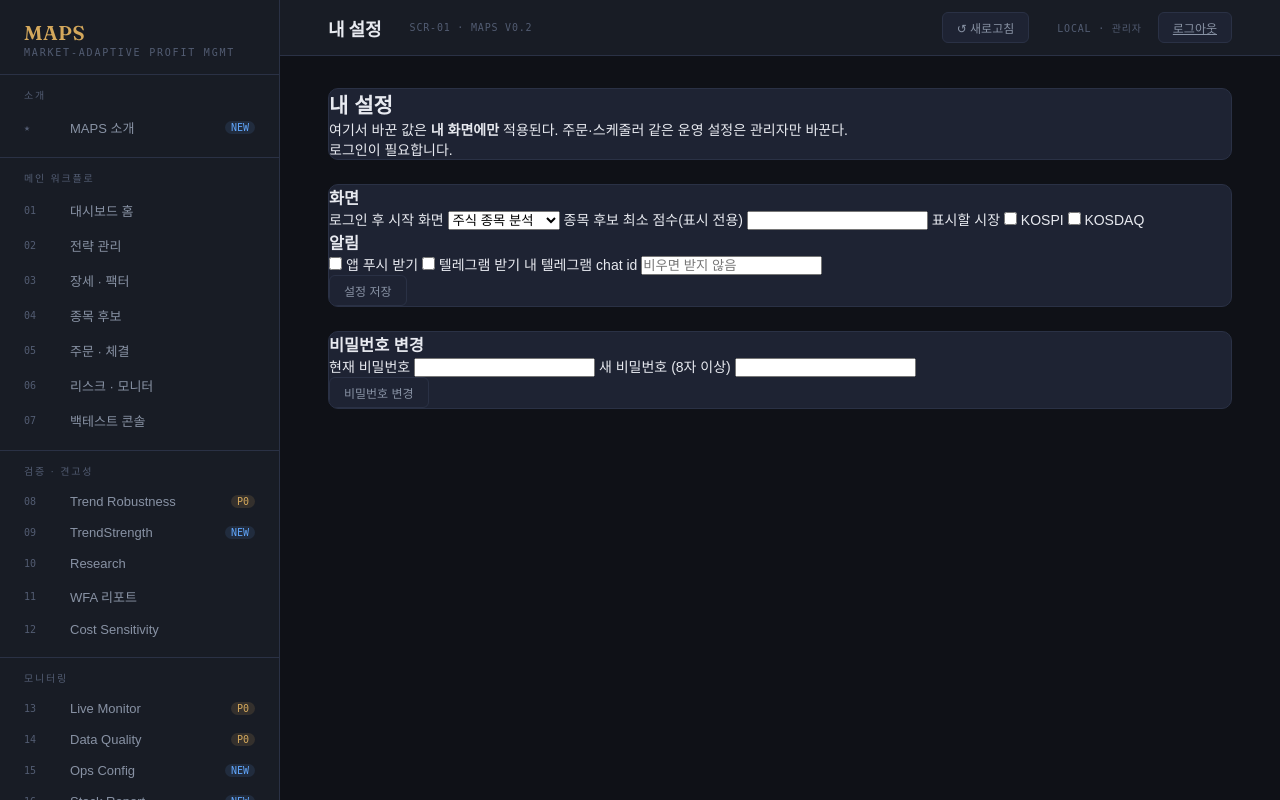
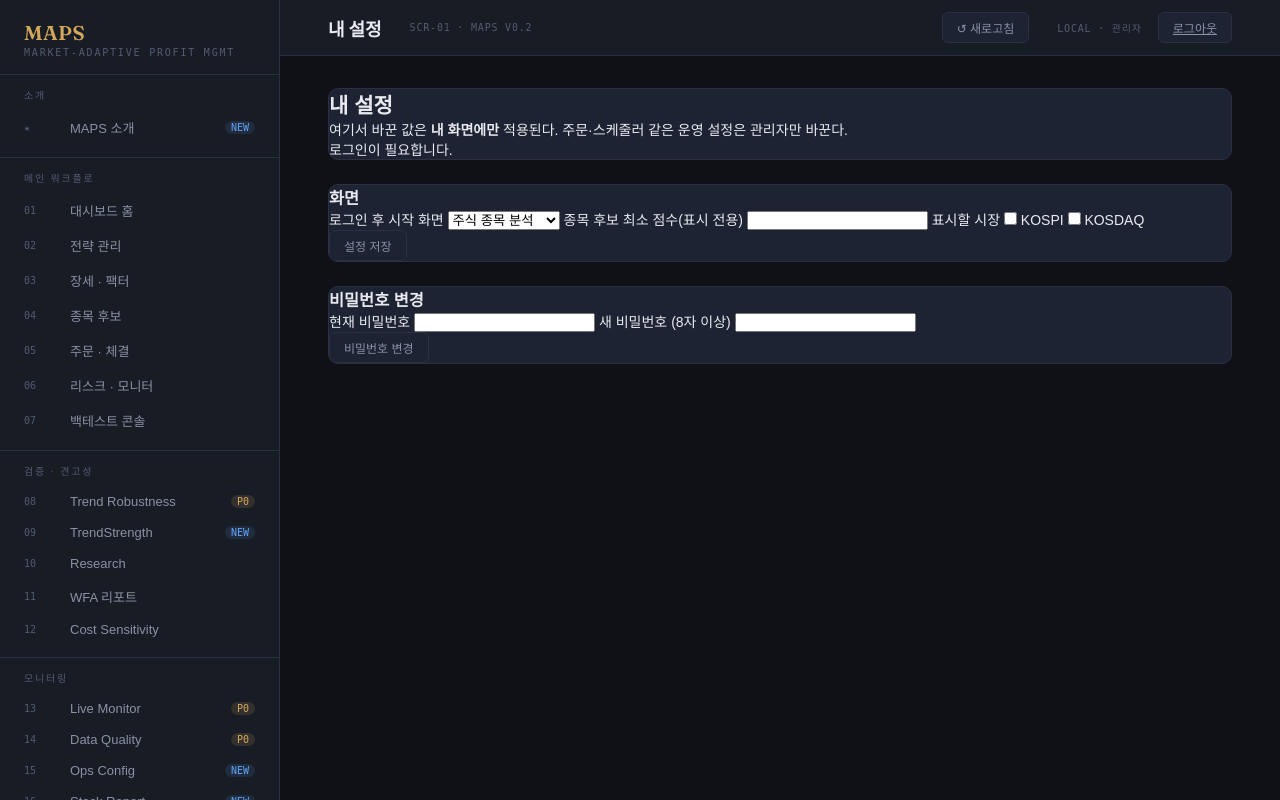
Before and after one commit to jkkim74/maps, a FastAPI app: page /settings in a window 1280 px wide. Run offline with FastAPI, Linux system fonts and the light colour scheme; some libraries are stand-ins or nearby versions; some web fonts are replaced.

Commit message:
refactor: drop unwired notification preferences
발송 경로를 사용자별로 분리하는 기능이 이 작업 범위 밖이어서,
세 개의 알림 설정(notify_push, notify_telegram, telegram_chat_id)을
스키마·화면·테스트에서 제거한다. 운영 app_user는 모두
preferences IS NULL 상태라 마이그레이션 불필요.

Co-Authored-By: Claude Opus 5 (1M context) <noreply@anthropic.com>

```diff
--- a/maps/api/schemas.py
+++ b/maps/api/schemas.py
@@ -1121,9 +1121,6 @@ class UserPreferences(BaseModel):
     landing_screen: str = "stock-analysis"
     candidate_min_score: float | None = None      # 후보 화면 표시 필터 (주문 게이트 아님)
     candidate_markets: list[str] = []             # 빈 목록 = 전체
-    notify_push: bool = False
-    notify_telegram: bool = False
-    telegram_chat_id: str | None = None           # 개인 대상 (전역 chat id 와 별개)
 
 
 class UserSummary(BaseModel):
--- a/static/js/settings.js
+++ b/static/js/settings.js
@@ -27,9 +27,6 @@ function fillForm(data) {
   document.querySelectorAll('.pref-market').forEach((box) => {
     box.checked = markets.includes(box.value);
   });
-  $('pref-notify-push').checked = !!prefs.notify_push;
-  $('pref-notify-telegram').checked = !!prefs.notify_telegram;
-  $('pref-telegram-chat').value = prefs.telegram_chat_id || '';
 }
 
 function readForm() {
@@ -38,9 +35,6 @@ function readForm() {
     landing_screen: $('pref-landing').value,
     candidate_min_score: score === '' ? null : Number(score),
     candidate_markets: Array.from(document.querySelectorAll('.pref-market:checked')).map((b) => b.value),
-    notify_push: $('pref-notify-push').checked,
-    notify_telegram: $('pref-notify-telegram').checked,
-    telegram_chat_id: $('pref-telegram-chat').value.trim() || null,
   };
 }
 
--- a/templates/settings.html
+++ b/templates/settings.html
@@ -25,13 +25,6 @@
     <span><input type="checkbox" class="pref-market" value="KOSDAQ"> KOSDAQ</span>
   </label>
 
-  <h3>알림</h3>
-  <label><input id="pref-notify-push" type="checkbox"> 앱 푸시 받기</label>
-  <label><input id="pref-notify-telegram" type="checkbox"> 텔레그램 받기</label>
-  <label>내 텔레그램 chat id
-    <input id="pref-telegram-chat" type="text" placeholder="비우면 받지 않음">
-  </label>
-
   <p>
     <button class="topbar-btn" id="save-prefs">설정 저장</button>
     <span id="prefs-status" class="muted"></span>
```
Also changed, not shown: docs/ui-design/maps-auth-screen-design.html (+5 -8 lines), tests/test_users.py (+28 -2 lines).
